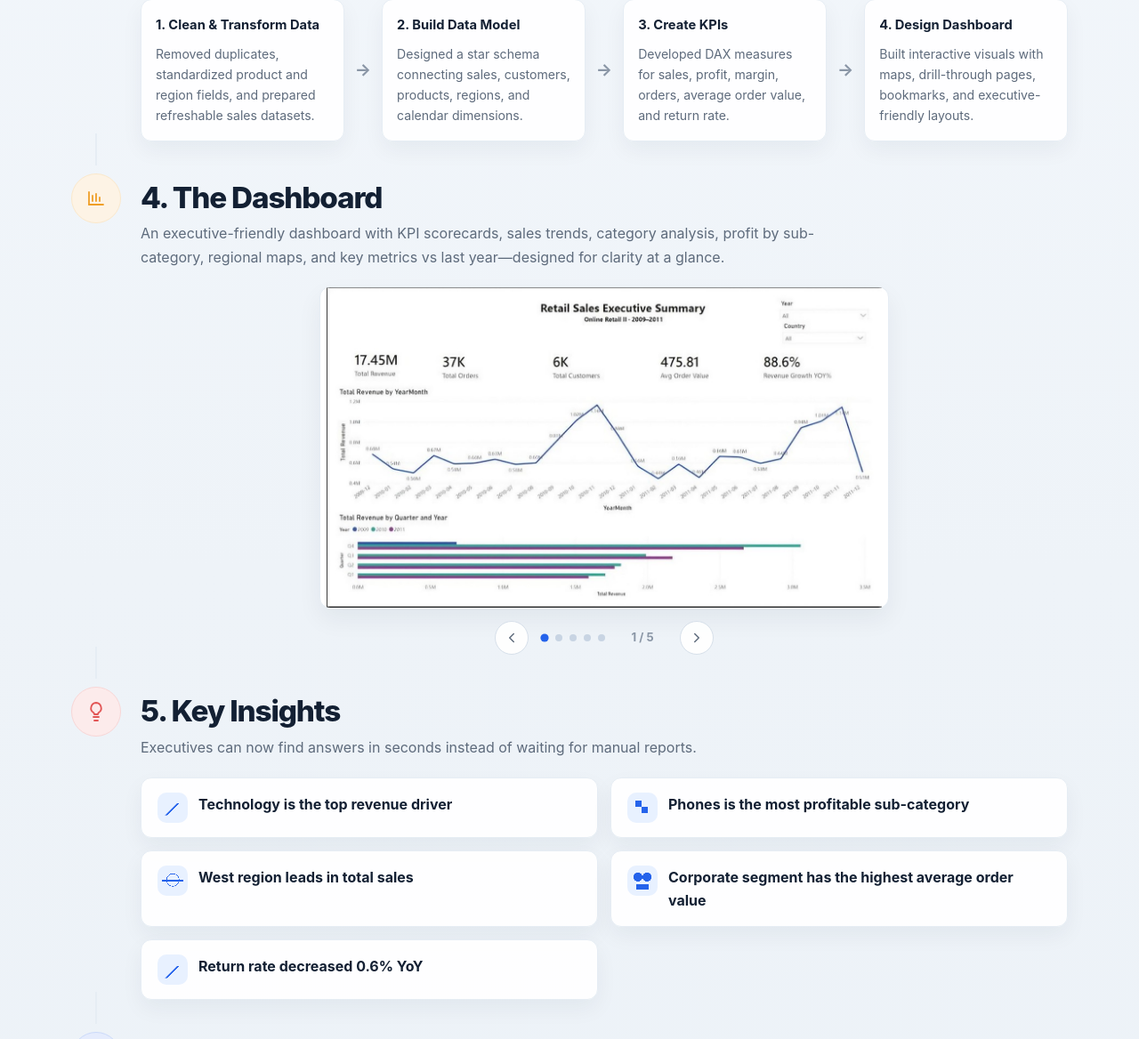
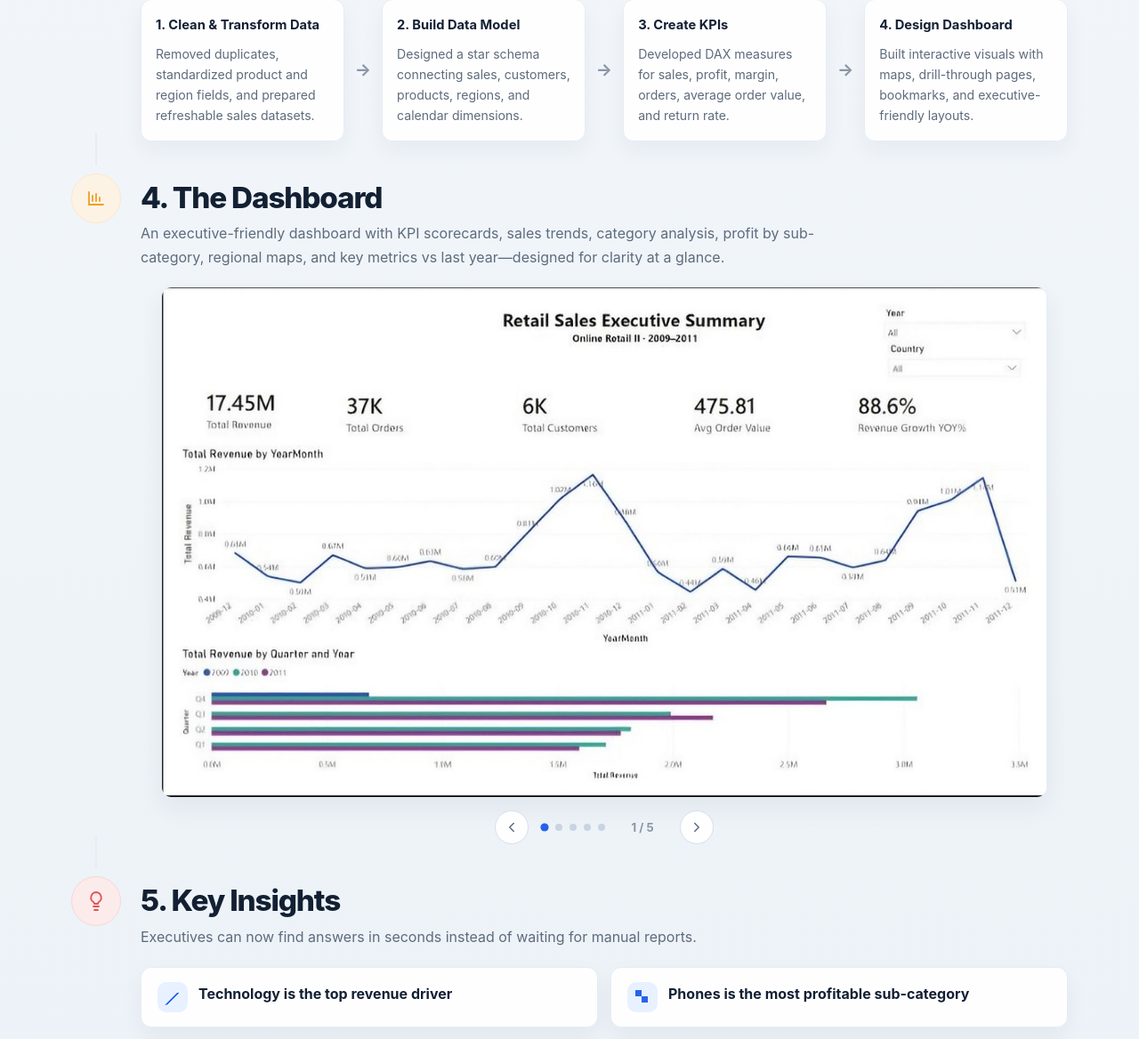
Before and after one commit to jay-powerbi/jiayi-portfolio, a Flask app: page /portfolio/projects/retail in a window 1280 px wide. Shown: the part 1512-2680 px from the top of the page at 89% size. Run offline with Flask 3, Linux system fonts and the light colour scheme; data that the repository does not hold is empty.

Commit message:
Replace supply chain dashboard images with crisp PDF exports.
Use native-resolution screenshots from the Power BI export so the case study carousel and hero display sharply at 996px width.

Co-authored-by: Cursor <cursoragent@cursor.com>

```diff
--- a/static/css/portfolio.css
+++ b/static/css/portfolio.css
@@ -1808,14 +1808,14 @@ a.pf-card:focus-visible {
     margin: 0 auto;
     padding: 10px;
     overflow: hidden;
-    max-width: 640px;
+    max-width: 996px;
 }
 
 .pf-cs-hero-visual img {
     display: block;
     width: 100%;
+    max-width: 996px;
     height: auto;
-    max-height: 360px;
     object-fit: contain;
     object-position: top center;
     border-radius: 8px;
@@ -2000,7 +2000,7 @@ a.pf-card:focus-visible {
 }
 
 .pf-cs-carousel {
-    max-width: 640px;
+    max-width: 996px;
     margin-top: 20px;
     margin-left: auto;
     margin-right: auto;
@@ -2041,8 +2041,8 @@ a.pf-card:focus-visible {
 .pf-cs-carousel-slide img {
     display: block;
     width: 100%;
+    max-width: 996px;
     height: auto;
-    max-height: 360px;
     object-fit: contain;
     object-position: top center;
     image-rendering: -webkit-optimize-contrast;
```
Also changed, not shown: static/images/projects/supply-chain-executive-summary.png, static/images/projects/supply-chain-insights-summary.png, static/images/projects/supply-chain-kpi-overview.png, static/images/projects/supply-chain-product-quality.png, static/images/projects/supply-chain-supplier-logistics.png.
